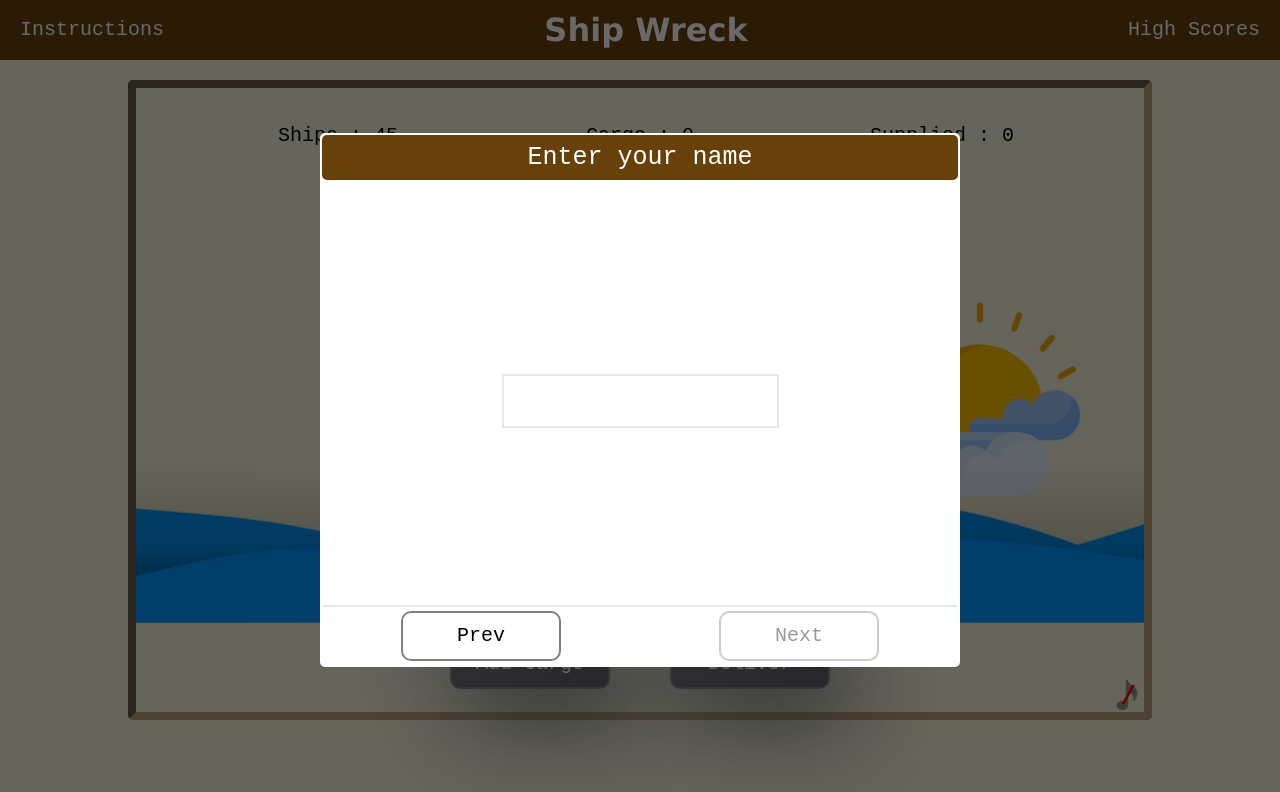
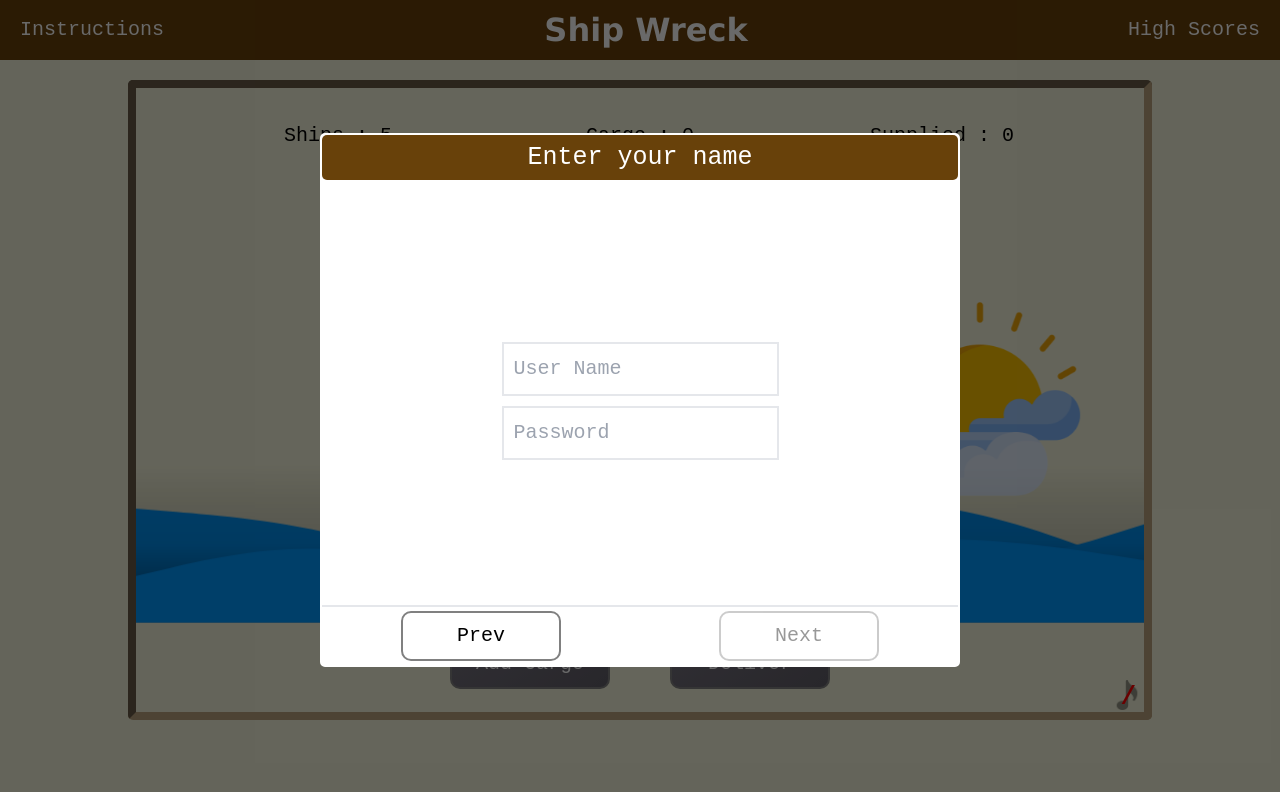
Before and after one commit to Sahil-Chhabra-09/Ship-Wreck, a React (Create React App) app: page / in a window 1280 px wide. Both pictures are taken after a click on the button "Next". Shown: the top 792 px of the page. Built offline with nearby package versions, Linux system fonts and the light colour scheme; no server answers.

Commit message:
feat: Password validation added.

```diff
--- a/src/App.js
+++ b/src/App.js
@@ -1,4 +1,4 @@
-import React, { useState } from "react";
+import React, { useEffect, useState } from "react";
 import Home from "./pages/Home";
 import Navbar from "./components/Navbar";
 import Instructions from "./components/Instructions/Instructions";
--- a/src/components/HighScores/HighScores.jsx
+++ b/src/components/HighScores/HighScores.jsx
@@ -14,7 +14,7 @@ function HighScores({ showHighScores, setShowHighScores }) {
   return (
     <RenderModal>
       <div className="heading text-xl text-center">HighScores</div>
-      <div className="border-2 text-center overflow-y-scroll h-5/6">
+      <div className="text-center overflow-y-scroll h-5/6">
         <RenderScores />
         <div
           className="absolute bottom-0 flex justify-around items-center h-12 border-t-2"
--- a/src/components/HighScores/RenderScores.jsx
+++ b/src/components/HighScores/RenderScores.jsx
@@ -16,10 +16,10 @@ function RenderScores() {
   };
   return (
     <div>
-      {scores.map(({ userName, score }) => {
+      {scores.map(({ userName, score, _id }) => {
         return (
           <>
-            <div>
+            <div key={_id}>
               <span>{userName}</span>
               <span> </span>
               <span>{score}</span>
--- a/src/components/Instructions/Instructions.jsx
+++ b/src/components/Instructions/Instructions.jsx
@@ -9,27 +9,42 @@ import RenderModal from "../RenderModal";
 function Instructions({ showInstructions = false, setShowInstructions }) {
   const [stage, setStage] = useState(1);
   const [name, setName] = useState("");
+  const [password, setPassword] = useState("");
   const [isnameInvalid, setIsnameInvalid] = useState(false);
   const click_effect = new Audio(click);
 
   useEffect(() => {
     setName(localStorage.getItem("userName"));
+    setPassword(localStorage.getItem("password"));
   }, []);
 
   useEffect(() => {
-    if (name != null && name.length >= 2 && name.length <= 30) {
+    if (
+      password != null &&
+      password.length !== 0 &&
+      name != null &&
+      name.length >= 2 &&
+      name.length <= 30
+    ) {
       setIsnameInvalid(true);
     } else {
       setIsnameInvalid(false);
     }
-  }, [name]);
+  }, [name, password]);
 
   const renderPages = () => {
     if (stage === 1) {
       return <Page1 />;
     }
     if (stage === 2) {
-      return <Page2 name={name} setName={setName} />;
+      return (
+        <Page2
+          name={name}
+          setName={setName}
+          password={password}
+          setPassword={setPassword}
+        />
+      );
     }
     if (stage == 3) {
       return <Page3 setShowInstructions={setShowInstructions} />;
@@ -41,6 +56,7 @@ function Instructions({ showInstructions = false, setShowInstructions }) {
     else {
       if (stage === 2 && isnameInvalid) {
         localStorage.setItem("userName", name);
+        localStorage.setItem("password", password);
       }
       setStage((prev) => prev + 1);
       click_effect.play();
--- a/src/components/Instructions/Page2.jsx
+++ b/src/components/Instructions/Page2.jsx
@@ -1,8 +1,11 @@
 import React from "react";
 
-function Page2({ name, setName }) {
+function Page2({ name, setName, password, setPassword }) {
   const nameHandler = (e) => {
     setName(e.target.value.trim());
+  };
+  const passwordHandler = (e) => {
+    setPassword(e.target.value.trim());
   };
 
   return (
@@ -15,6 +18,14 @@ function Page2({ name, setName }) {
             value={name}
             onChange={nameHandler}
             className="p-2 border-2"
+            placeholder="User Name"
+          ></input>
+          <input
+            type="text"
+            value={password}
+            onChange={passwordHandler}
+            className="p-2 border-2"
+            placeholder="Password"
           ></input>
         </div>
       </div>
--- a/src/customCSS/home.css
+++ b/src/customCSS/home.css
@@ -38,8 +38,8 @@
     padding: 8px;
     border-radius: 10px;
 background: linear-gradient(145deg, #75717d, #625f69);
-box-shadow:  22px 22px 100px #38363c,
-             -22px -22px 100px #a29eae;
+/* box-shadow:  22px 22px 100px #38363c,
+             -22px -22px 100px #a29eae; */
              color: white;
 }
 
--- a/src/pages/Home.jsx
+++ b/src/pages/Home.jsx
@@ -10,7 +10,7 @@ import { useMediaQuery } from "@mui/material";
 
 function Home() {
   const [deliver, setDeliver] = useState(false);
-  const [ships, setShips] = useState(45);
+  const [ships, setShips] = useState(5);
   const [cargo, setCargo] = useState(0);
   const [supplied, setSupplied] = useState(0);
   const [gameEnded, setGameEnded] = useState(false);
@@ -82,6 +82,7 @@ function Home() {
     try {
       await axios.patch(`${apiUrl}/scores`, {
         name: localStorage.getItem("userName"),
+        password: localStorage.getItem("password"),
         score: supplied,
       });
     } catch (error) {
@@ -153,7 +154,7 @@ function Home() {
         </div>
 
         {/*prevents drag, drop and svg selection of ship and waves */}
-        <div className="overlook"></div>
+        <div className="overlook max-sm:hidden"></div>
 
         {/* Entirety of ship and waves */}
         {isDesktop ? (
@@ -192,7 +193,8 @@ function Home() {
 
         {/* Control Panel */}
         <div className="controls">
-          <div className="space-x-2 md:space-x-12 max-sm:space-x-0 max-sm:w-full max-sm:flex max-sm:flex-col max-sm:justify-center max-sm:items-center">
+          {isDesktop ? (
+            <div className="space-x-2 md:space-x-12 max-sm:space-x-0 max-sm:w-full max-sm:flex max-sm:flex-col max-sm:justify-center max-sm:items-center max-sm:text-white">
               <button onClick={gameEnded ? () => {} : handleCargo}>
                 Add Cargo
               </button>
@@ -200,6 +202,16 @@ function Home() {
                 Deliver
               </button>
             </div>
+          ) : (
+            <div className="mb-2 space-y-1 w-full flex flex-col justify-center items-center">
+              <button onClick={gameEnded ? () => {} : handleCargo}>
+                Add Cargo
+              </button>
+              <button onClick={gameEnded ? () => {} : handleDeliver}>
+                Deliver
+              </button>
+            </div>
+          )}
         </div>
         <div
           className="music absolute bottom-0 right-0 cursor-pointer"
```
Lines whose indentation alone changed are shown as unchanged.
